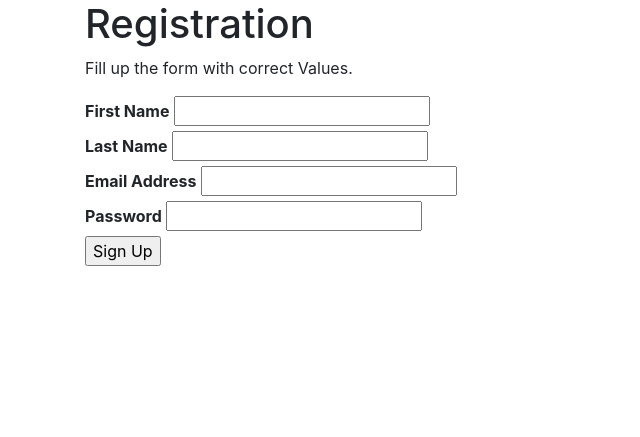
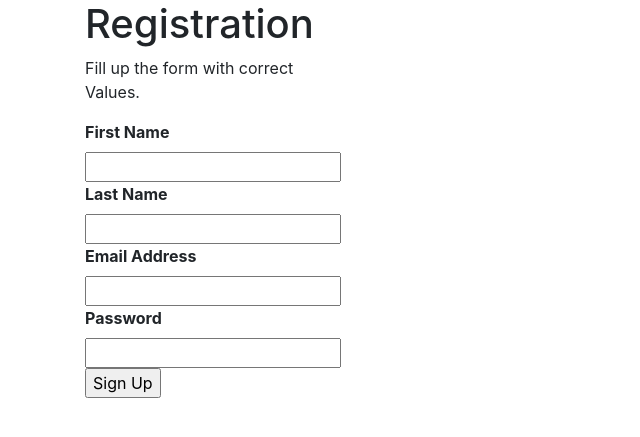
Before and after one commit to eg237/IT202, a PHP site: page /Login/Registration.php in a window 1280 px wide. Shown: the top 437 px of the page, without its empty margins (0-640 px from the left). Run offline with PHP 8.4, Linux system fonts and the light colour scheme.

Commit message:
registration

```diff
--- a/Login/Registration.php
+++ b/Login/Registration.php
@@ -19,6 +19,8 @@
     <div>
         <form action="registration.php" method="post">
             <div class="container">
+                <div class="row">
+                    <div class="col-sm-3">
                         <h1>Registration</h1>
                         <p>Fill up the form with correct Values.</p>
                         <label for="firstname"><b>First Name</b></label>
@@ -36,5 +38,7 @@
                         <input type="submit" name="create" value="Sign Up" required>
                     </div>
                 </div>
+            </div>
+    </div>
 </body>
 </html>
```
Lines whose indentation alone changed are shown as unchanged.
